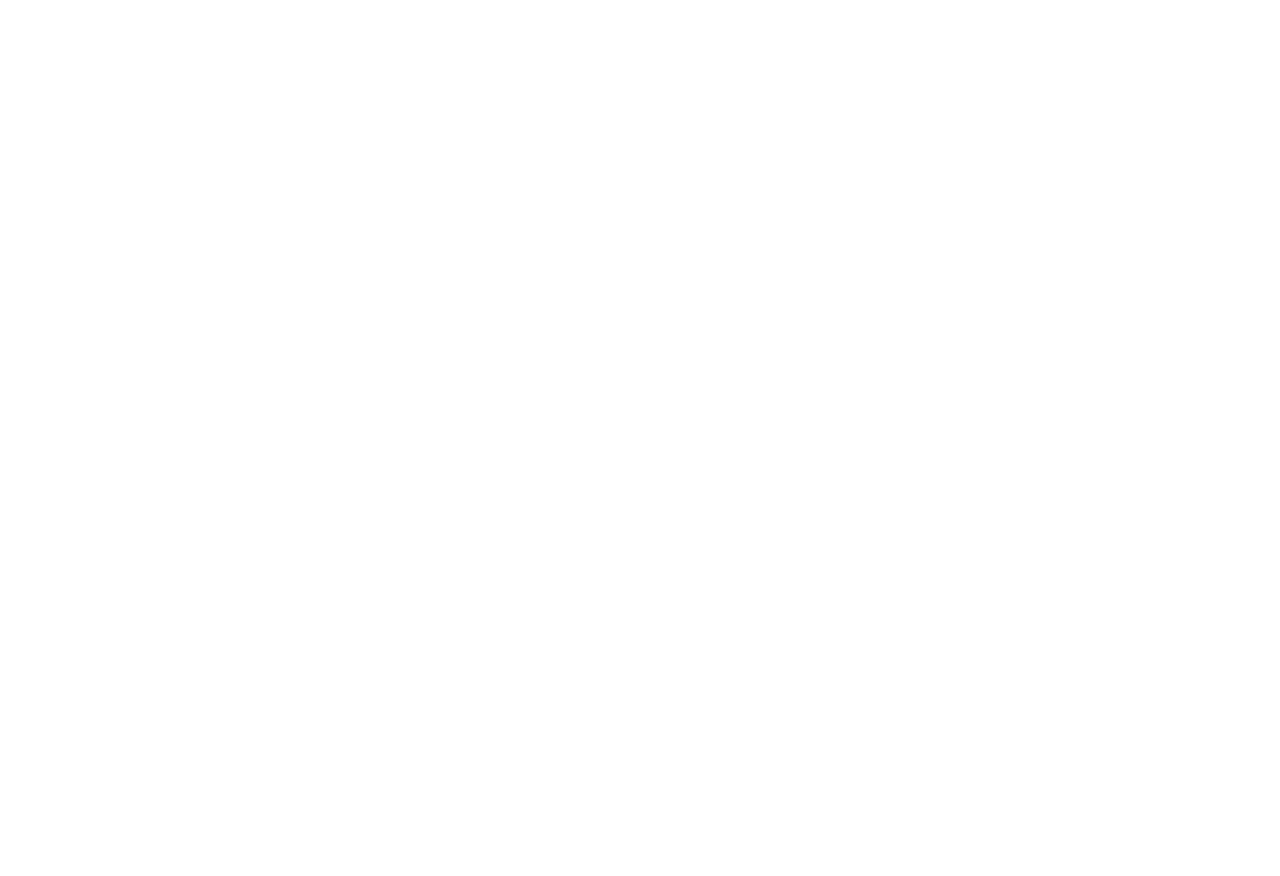
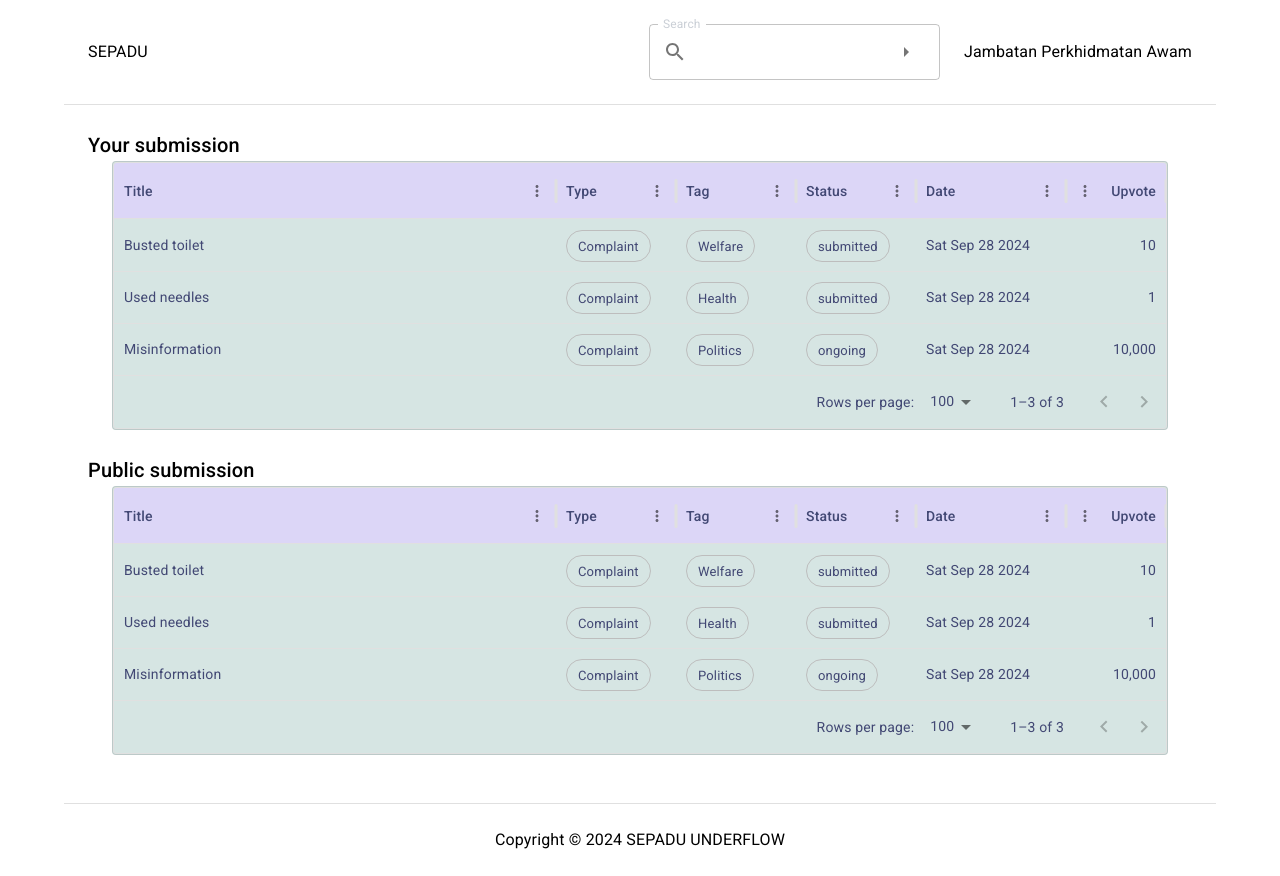
Before and after one commit to RechieKho/sepadu-underflow, a React (Vite) app: page / in a window 1280 px wide. Before the commit the page ends 800 px from the top, so only its background shows below. Built offline with nearby package versions, Linux system fonts and the light colour scheme.

Commit message:
Add main page

```diff
--- a/src/App.tsx
+++ b/src/App.tsx
@@ -1,10 +1,76 @@
-import { ThemeProvider } from '@mui/material/styles';
-import theme from './theme';
+import { ThemeProvider } from "@mui/material/styles";
+import theme from "./theme";
+import Header from "./stories/Header";
+import Footer from "./stories/Footer";
+import { Box, Container, Divider, Stack, Typography } from "@mui/material";
+import SubmissionTable from "./stories/SubmissionTable";
+
+const sampleEntries = [
+  {
+    id: 1,
+    title: "Busted toilet",
+    type: "Complaint",
+    tag: "Welfare",
+    status: "submitted",
+    date: new Date(Date.now()),
+    upvote: 10,
+  },
+  {
+    id: 2,
+    title: "Used needles",
+    type: "Complaint",
+    tag: "Health",
+    status: "submitted",
+    date: new Date(Date.now()),
+    upvote: 1,
+  },
+  {
+    id: 3,
+    title: "Misinformation",
+    type: "Complaint",
+    tag: "Politics",
+    status: "ongoing",
+    date: new Date(Date.now()),
+    upvote: 10000,
+  },
+];
 
 function App() {
   return (
     <ThemeProvider theme={theme}>
+      <Container maxWidth="lg">
+        <Stack
+          direction="column"
+          sx={{
+            justifyContent: "space-between",
+            alignItems: "center",
+            minHeight: "100svh",
+            m: 0,
+          }}
+          divider={<Divider orientation="horizontal" flexItem></Divider>}
+        >
+          <Header
+            onSearchRequested={(query) => {
+              console.log(`Query requested: '${query}'`);
+            }}
+          ></Header>
 
+          {/* The content */}
+          <Container
+            sx={{
+              p: 3,
+              flexGrow: 1,
+            }}
+          >
+            <Typography variant="h6">Your submission</Typography>
+            <SubmissionTable entries={sampleEntries}></SubmissionTable>
+            <Typography variant="h6">Public submission</Typography>
+            <SubmissionTable entries={sampleEntries}></SubmissionTable>
+          </Container>
+
+          <Footer></Footer>
+        </Stack>
+      </Container>
     </ThemeProvider>
   );
 }
--- a/src/main.tsx
+++ b/src/main.tsx
@@ -1,3 +1,4 @@
+import "./reset.css";
 import "./stories/fonts.ts";
 import { StrictMode } from "react";
 import { createRoot } from "react-dom/client";
--- /dev/null
+++ b/src/reset.css
@@ -0,0 +1,129 @@
+/* http://meyerweb.com/eric/tools/css/reset/
+   v2.0 | 20110126
+   License: none (public domain)
+*/
+
+html,
+body,
+div,
+span,
+applet,
+object,
+iframe,
+h1,
+h2,
+h3,
+h4,
+h5,
+h6,
+p,
+blockquote,
+pre,
+a,
+abbr,
+acronym,
+address,
+big,
+cite,
+code,
+del,
+dfn,
+em,
+img,
+ins,
+kbd,
+q,
+s,
+samp,
+small,
+strike,
+strong,
+sub,
+sup,
+tt,
+var,
+b,
+u,
+i,
+center,
+dl,
+dt,
+dd,
+ol,
+ul,
+li,
+fieldset,
+form,
+label,
+legend,
+table,
+caption,
+tbody,
+tfoot,
+thead,
+tr,
+th,
+td,
+article,
+aside,
+canvas,
+details,
+embed,
+figure,
+figcaption,
+footer,
+header,
+hgroup,
+menu,
+nav,
+output,
+ruby,
+section,
+summary,
+time,
+mark,
+audio,
+video {
+  margin: 0;
+  padding: 0;
+  border: 0;
+  font-size: 100%;
+  font: inherit;
+  vertical-align: baseline;
+}
+/* HTML5 display-role reset for older browsers */
+article,
+aside,
+details,
+figcaption,
+figure,
+footer,
+header,
+hgroup,
+menu,
+nav,
+section {
+  display: block;
+}
+body {
+  line-height: 1;
+}
+ol,
+ul {
+  list-style: none;
+}
+blockquote,
+q {
+  quotes: none;
+}
+blockquote:before,
+blockquote:after,
+q:before,
+q:after {
+  content: "";
+  content: none;
+}
+table {
+  border-collapse: collapse;
+  border-spacing: 0;
+}
--- a/src/stories/Footer.tsx
+++ b/src/stories/Footer.tsx
@@ -15,7 +15,13 @@
 }: FooterProps) {
   return (
     <Container maxWidth={maxWidth}>
-      <Stack direction="column" alignItems="center">
+      <Stack
+        direction="column"
+        alignItems="center"
+        sx={{
+          p: 3,
+        }}
+      >
         <Typography>
           Copyright &copy; {copyrightYear} {agencyName}
         </Typography>
--- a/src/stories/Header.tsx
+++ b/src/stories/Header.tsx
@@ -45,7 +45,7 @@
         >
           <TextField
             sx={{
-              mr: 3,
+              mx: 3,
             }}
             label="Search"
             value={query}
--- a/src/stories/SubmissionTable.tsx
+++ b/src/stories/SubmissionTable.tsx
@@ -65,13 +65,19 @@
 export interface SubmissionTableProps extends SubmissionTableDataGridProps {
   maxWidth?: Breakpoint | false;
   entries: SubmissionTableEntry[];
+  noGutter?: boolean;
 }
 
 export default function SubmissionTable(props: SubmissionTableProps) {
-  const { maxWidth = "lg", entries } = props;
+  const { maxWidth = "lg", entries, noGutter = false } = props;
 
   return (
-    <Container maxWidth={maxWidth}>
+    <Container
+      maxWidth={maxWidth}
+      sx={{
+        mb: noGutter ? 0 : 3,
+      }}
+    >
       <Paper variant="outlined">
         <DataGrid
           columns={columns}
```
